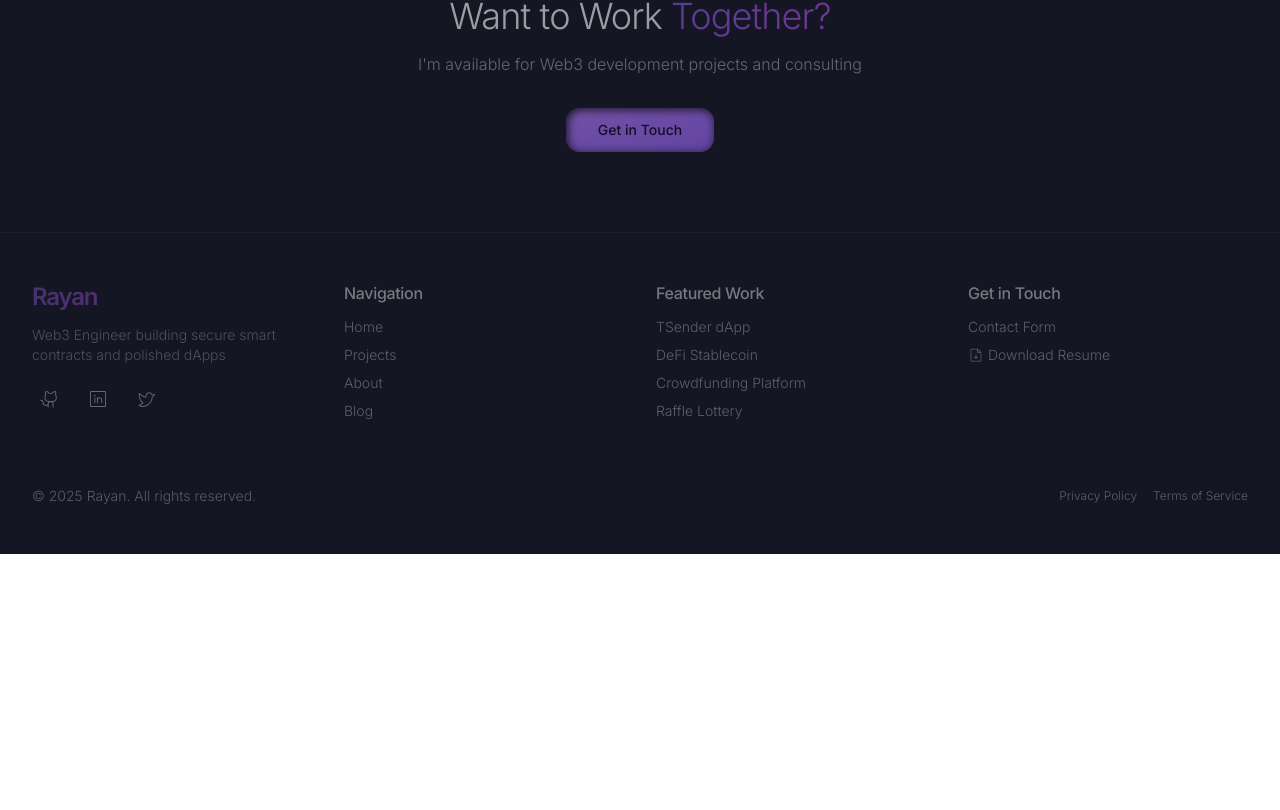
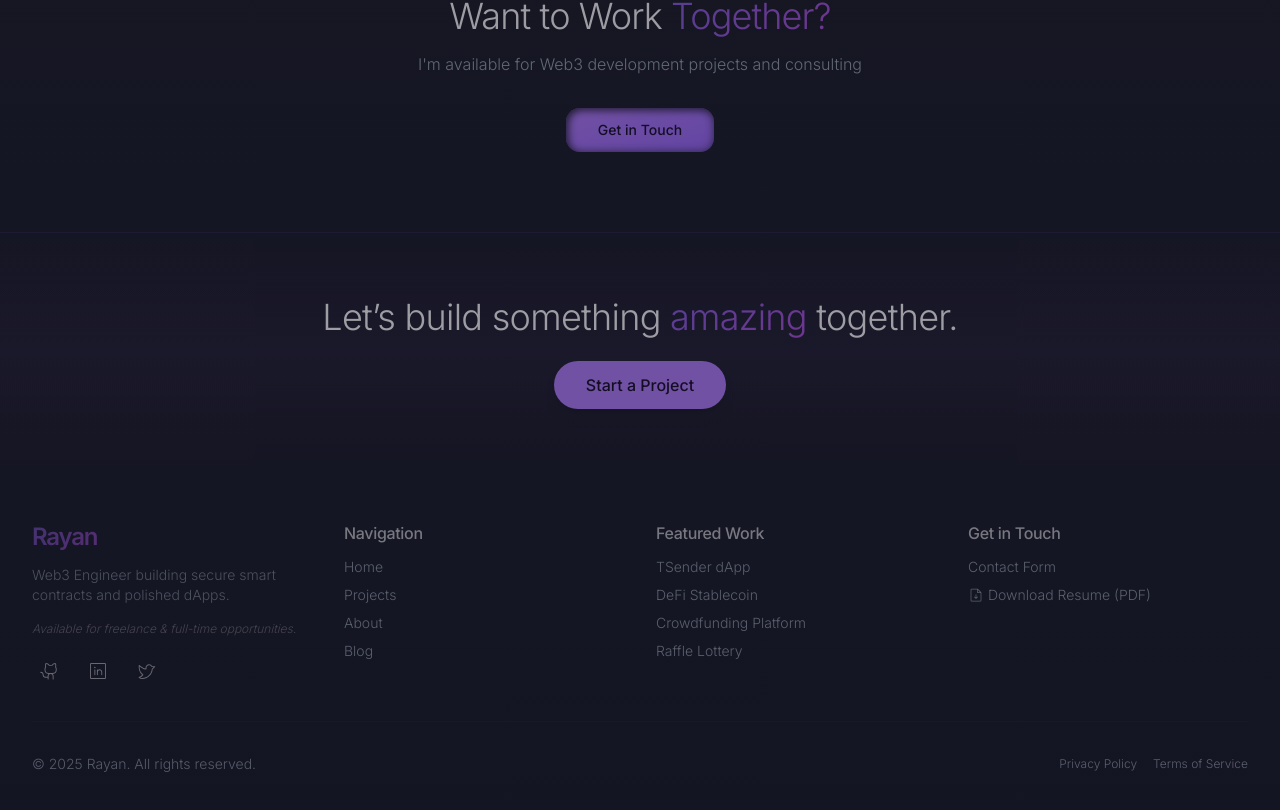
Before and after one commit to Rayannnzn/Portfolio-Website, a React (Vite) app: page /blog in a window 1280 px wide. Shown: the part 1492-2302 px from the top of the page. Before the commit the page ends 2046 px from the top, so only its background shows below. Built offline with nearby package versions, Linux system fonts and the light colour scheme; the HTML template or start-up script is replaced by a standard one.

Commit message:
Footer Fixed

```diff
--- a/src/components/Footer.tsx
+++ b/src/components/Footer.tsx
@@ -1,11 +1,40 @@
-import { Link } from "react-router-dom";
+import { Link, useLocation } from "react-router-dom";
 import { GithubLogo, LinkedinLogo, TwitterLogo, FileArrowDown } from "@phosphor-icons/react";
 
 const Footer = () => {
   const currentYear = new Date().getFullYear();
+  const location = useLocation();
+
+  const scrollToSection = (e: React.MouseEvent<HTMLAnchorElement>, href: string) => {
+    if (href.startsWith("/#")) {
+      e.preventDefault();
+      const id = href.substring(2);
+      const element = document.getElementById(id);
+      if (element) {
+        element.scrollIntoView({ behavior: "smooth" });
+      } else {
+        // navigate to home first, then scroll after short delay
+        window.location.href = href;
+      }
+    }
+  };
 
   return (
     <footer className="border-t border-border/50 bg-card/30 backdrop-blur-sm">
+      {/* ✨ CTA Section */}
+      <div className="py-16 text-center bg-gradient-to-b from-transparent via-primary/5 to-transparent">
+        <h3 className="text-3xl md:text-4xl font-light mb-6">
+          Let’s build something <span className="text-gradient">amazing</span> together.
+        </h3>
+        <a
+          href="/#contact"
+          onClick={(e) => scrollToSection(e, "/#contact")}
+          className="inline-block px-8 py-3 rounded-full bg-primary text-primary-foreground font-medium hover:scale-105 transition-transform shadow-lg"
+        >
+          Start a Project
+        </a>
+      </div>
+
       <div className="container mx-auto px-4 sm:px-6 lg:px-8 py-12">
         <div className="grid grid-cols-1 md:grid-cols-4 gap-8 mb-8">
           {/* Brand */}
@@ -14,7 +43,10 @@ const Footer = () => {
               <span className="text-gradient">Rayan</span>
             </h3>
             <p className="text-sm text-muted-foreground mb-4">
-              Web3 Engineer building secure smart contracts and polished dApps
+              Web3 Engineer building secure smart contracts and polished dApps.
+            </p>
+            <p className="text-xs text-foreground/60 italic mb-4">
+              Available for freelance & full-time opportunities.
             </p>
             <div className="flex gap-3">
               <a
@@ -57,7 +89,11 @@ const Footer = () => {
                 </Link>
               </li>
               <li>
-                <a href="/#projects" className="text-muted-foreground hover:text-primary transition-colors">
+                <a
+                  href="/#projects"
+                  onClick={(e) => scrollToSection(e, "/#projects")}
+                  className="text-muted-foreground hover:text-primary transition-colors"
+                >
                   Projects
                 </a>
               </li>
@@ -106,7 +142,11 @@ const Footer = () => {
             <h4 className="font-medium mb-3 text-foreground">Get in Touch</h4>
             <ul className="space-y-2 text-sm">
               <li>
-                <a href="/#contact" className="text-muted-foreground hover:text-primary transition-colors">
+                <a
+                  href="/#contact"
+                  onClick={(e) => scrollToSection(e, "/#contact")}
+                  className="text-muted-foreground hover:text-primary transition-colors"
+                >
                   Contact Form
                 </a>
               </li>
@@ -117,10 +157,9 @@ const Footer = () => {
                   download
                 >
                   <FileArrowDown size={16} weight="light" />
-                  Download Resume
+                  Download Resume (PDF)
                 </a>
               </li>
-
             </ul>
           </div>
         </div>
```
